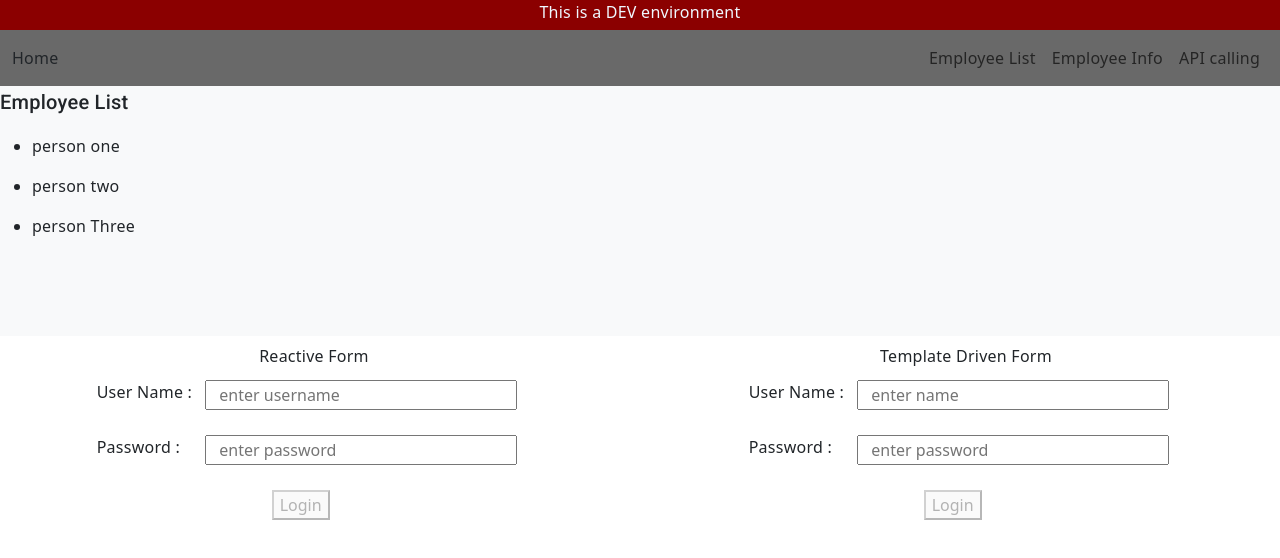
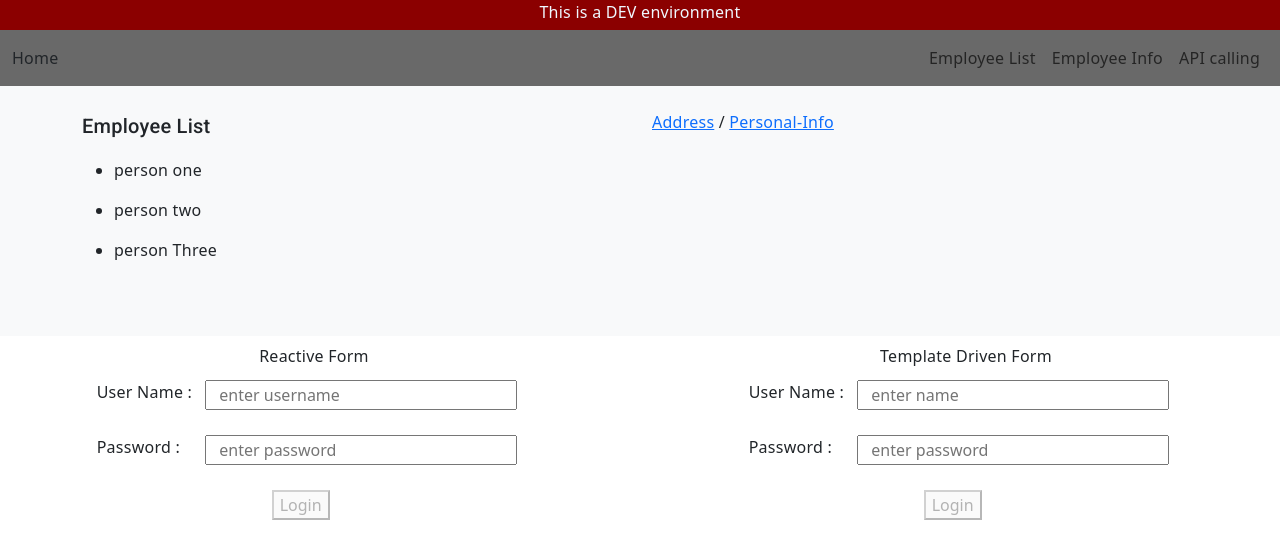
Before and after one commit to Pranav-Komirishetty/Angular, an Angular app: page /employee-list in a window 1280 px wide. Shown: the top 558 px of the page. Built offline with nearby package versions, Linux system fonts and the light colour scheme; no server answers.

Commit message:
Update employee-list.component.html
..

```diff
--- a/src/app/employee-list/employee-list.component.html
+++ b/src/app/employee-list/employee-list.component.html
@@ -1,13 +1,15 @@
-<!--
-
-<h2>Employee List</h2>
-<ul>
-    <li>person one</li>
-    <li>person two</li>
-    <li>person three</li>
-</ul>
--->
-<h2>Employee List</h2>
-<ul *ngFor = "let employeedata of employeedata">
-    <li>{{employeedata.Name}}</li>
-</ul>
+<div class="container">
+    <div class="row">
+        <div class="col-6 mt-4">
+            <h2>Employee List</h2>
+            <ul *ngFor = "let employeedata of employeedata">
+                <li>{{employeedata.Name}}</li>
+            </ul>
+        </div>
+        <div class="col-4 mt-4">
+            <a routerLink="address">Address</a><span> / </span>
+            <a routerLink="personal-info">Personal-Info</a>
+            <router-outlet></router-outlet>
+        </div>
+    </div>
+</div>
```
